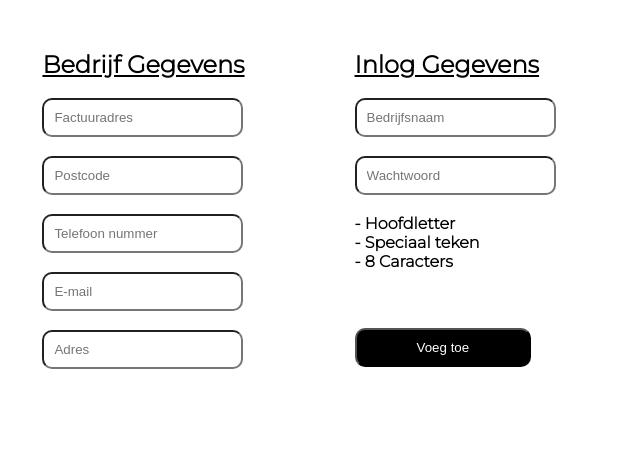
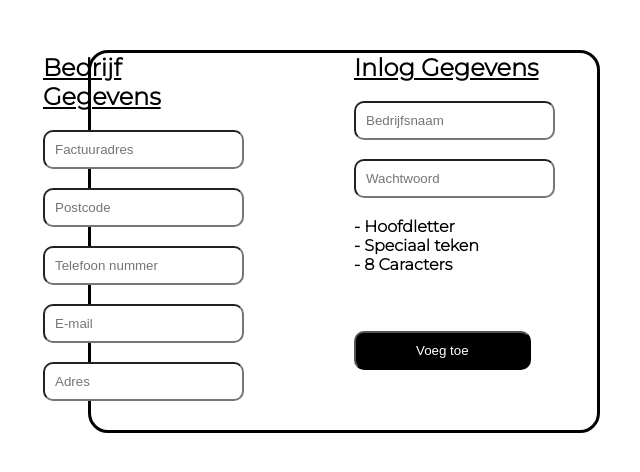
Before and after one commit to Timhamer/Project-3, a PHP site: page /klantenoverzicht.html in a window 1280 px wide. Shown: the top 472 px of the page, without its empty margins (296-936 px from the left). Run offline with PHP 8.4, Linux system fonts and the light colour scheme.

Commit message:
Update header.css

```diff
--- a/header.css
+++ b/header.css
@@ -236,9 +236,16 @@ color: grey;
   justify-content: center;
   display: flex;
   margin-top: 50px;
+  border: 3px;
+  border-style: solid;
+  margin-left: 30%;
+  margin-right: 30%;
+  border-radius: 20px;
+
 }
 .blok > div{
   padding: 0px 100px 10px 10px;
+
 
 }
 .blok > input {
```
